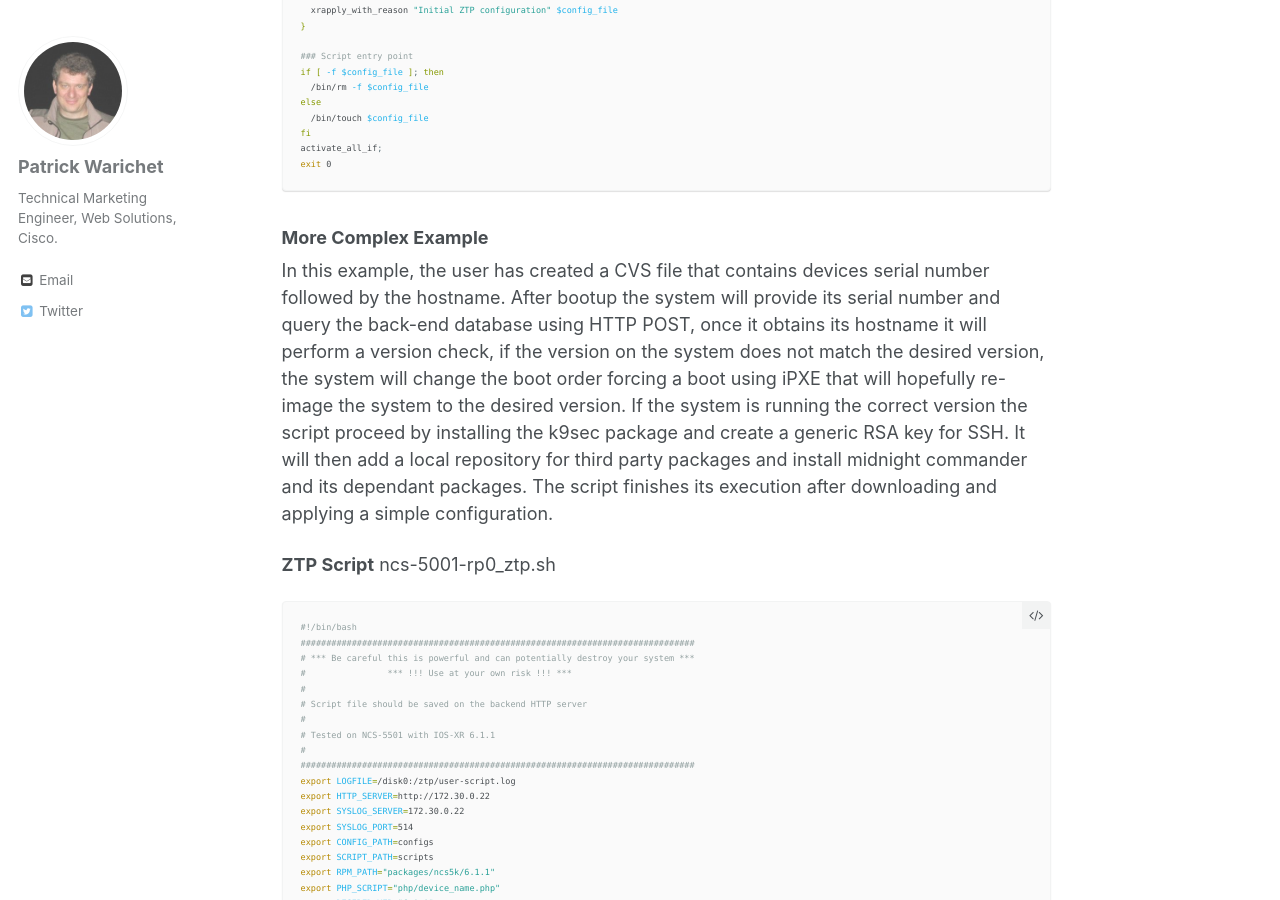
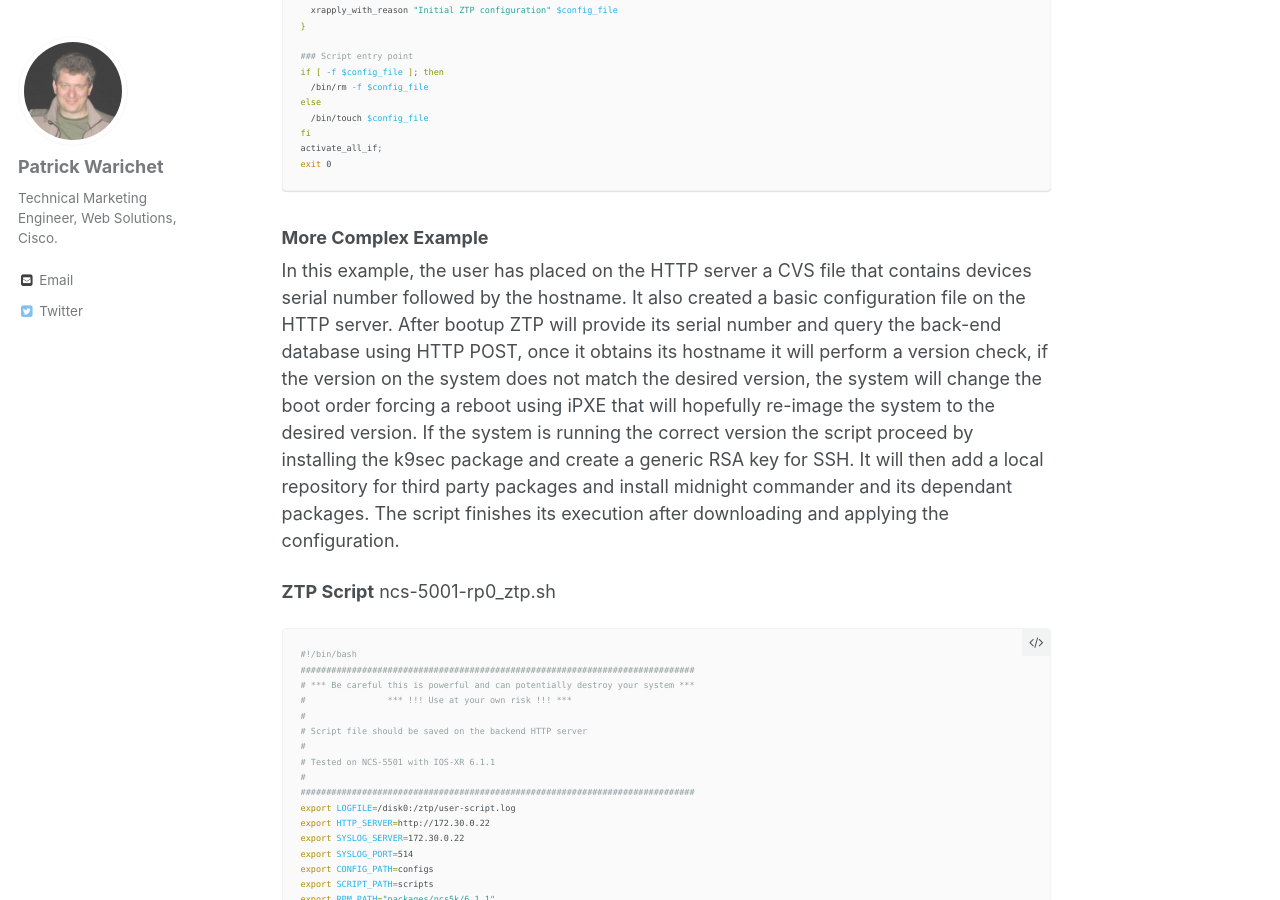
Before and after one commit to xrdocs/software-management, a Jekyll site: the page built from _tutorials/2016-08-26-working-with-ztp.md, in a window 1280 px wide and 900 px high, scrolled down 5764 px. Built offline with Jekyll 4.4.1, drawn with Linux system fonts in a browser that asks for light colours; comment, search, counter and statistics services are not loaded.

Commit message:
Updated 2016-08-26-working-with-ztp.md

````diff
--- a/_tutorials/2016-08-26-working-with-ztp.md
+++ b/_tutorials/2016-08-26-working-with-ztp.md
@@ -210,7 +210,7 @@ exit 0
 ```
 
 ### More Complex Example
-In this example, the user has created a CVS file that contains devices serial number followed by the hostname. After bootup the system will provide its serial number and query the back-end database using HTTP POST, once it obtains its hostname it will perform a version check, if the version on the system does not match the desired version, the system will change the boot order forcing a boot using iPXE that will hopefully re-image the system to the desired version. If the system is running the correct version the script proceed by installing the k9sec package and create a generic RSA key for SSH. It will then add a local repository for third party packages and install midnight commander and its dependant packages. The script finishes its execution after downloading and applying a simple configuration.
+In this example, the user has placed on the HTTP server a CVS file that contains devices serial number followed by the hostname. It also created a basic configuration file on the HTTP server. After bootup ZTP will provide its serial number and query the back-end database using HTTP POST, once it obtains its hostname it will perform a version check, if the version on the system does not match the desired version, the system will change the boot order forcing a reboot using iPXE that will hopefully re-image the system to the desired version. If the system is running the correct version the script proceed by installing the k9sec package and create a generic RSA key for SSH. It will then add a local repository for third party packages and install midnight commander and its dependant packages. The script finishes its execution after downloading and applying the configuration.
 
 **ZTP Script** ncs-5001-rp0_ztp.sh
 
````
